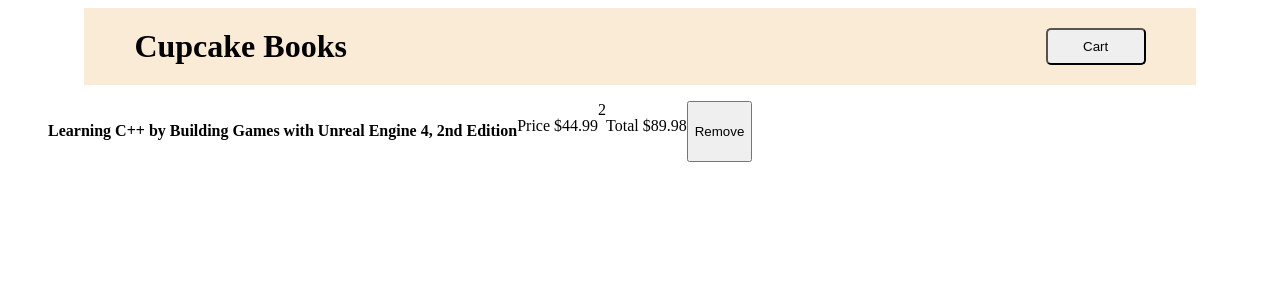
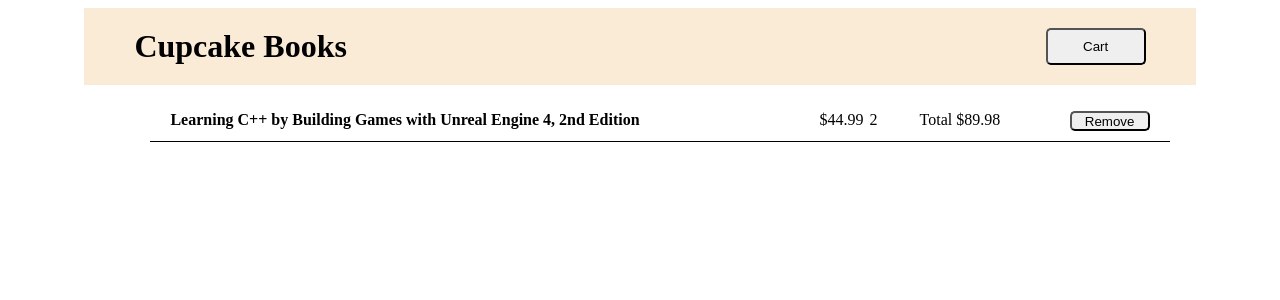
Before and after one commit to havkin/cupcake_test, a React app: page /cart in a window 1280 px wide. Shown: the top 300 px of the page. Built offline with nearby package versions, Linux system fonts and the light colour scheme.

Commit message:
добавлено удаление из корзины

```diff
--- a/src/components/Cart/Cart.jsx
+++ b/src/components/Cart/Cart.jsx
@@ -11,10 +11,10 @@
 
    render () {
 
-      const itemArray = this.props.cart.map( (item, index) => {
+      const itemArray = this.props.cart.map( item => {
          return (
             <CartItem
-               key={ index }
+               key={ item.id }
                item={ item }
             />
          );
--- a/src/components/CartItem/CartItem.css
+++ b/src/components/CartItem/CartItem.css
@@ -1,3 +1,35 @@
 .cart-item {
    display: flex;
+   max-width: 80%;
+   margin: 10px auto;
+   border-bottom: 1px solid #000;
+   padding: 10px 20px;
 }
+
+.cart-item h4 {
+   margin: 0;
+   flex-grow: 1;
+}
+
+.cart-item__price {
+   width: 50px;
+}
+
+.cart-item__qnt {
+   width: 50px;
+}
+
+.cart-item__total {
+   width: 150px;
+}
+
+.cart-item__remove-btn {
+   width: 80px;
+   height: 20px;
+   border-radius: 5px;
+}
+
+.cart-item__remove-btn:hover {
+   cursor: pointer;
+   background-color: #ddd;
+}
--- a/src/components/CartItem/CartItem.jsx
+++ b/src/components/CartItem/CartItem.jsx
@@ -1,20 +1,40 @@
 import React from 'react';
 import './CartItem.css';
 
+import { bindActionCreators } from 'redux';
+import { connect } from 'react-redux';
+
+import { delItemFromCart } from '../../store/actions/cart_action';
+
 class CartItem extends React.Component {
+
+   removeItem = id => {
+      this.props.delItemFromCart( id );
+   }
+
    render () {
       const price = +this.props.item.price;
       const qnt = +this.props.item.qnt;
       return (
          <li className="cart-item">
             <h4>{ this.props.item.title }</h4>
-            <p>Price ${ this.props.item.price } </p>
-            <div>{ this.props.item.qnt }</div>
-            <p>Total ${ price * qnt }</p>
-            <button>Remove</button>
+            <div className="cart-item__price">${ price } </div>
+            <div className="cart-item__qnt">{ qnt }</div>
+            <div className="cart-item__total">Total ${ price * qnt }</div>
+            <button
+               className="cart-item__remove-btn"
+               onClick={() => this.removeItem(this.props.item.id)}
+            >Remove</button>
          </li>
       );
    }
 }
 
-export default CartItem;
+// const mapStateToProps = ({ catalogReducer, }) => ({
+//    catalog: catalogReducer.catalog,
+
+// });
+
+const mapDispatchToProps = dispatch => bindActionCreators({ delItemFromCart }, dispatch);
+
+export default connect( null, mapDispatchToProps )( CartItem );
--- a/src/store/actions/cart_action.js
+++ b/src/store/actions/cart_action.js
@@ -5,3 +5,11 @@
    item,
    qnt
 });
+
+export const DEL_ITEM = '@@cart/DEL_ITEM';
+
+export const delItemFromCart = (itemId) => ({
+   type: DEL_ITEM,
+   itemId,
+
+});
--- a/src/store/reducers/cart_reducer.js
+++ b/src/store/reducers/cart_reducer.js
@@ -1,7 +1,8 @@
 import update from 'immutability-helper';
 
 import {
-   ADD_ITEM
+   ADD_ITEM,
+   DEL_ITEM,
 } from '../actions/cart_action';
 
 const initialStore = {
@@ -9,6 +10,7 @@
       {
          title:  "Learning C++ by Building Games with Unreal Engine 4, 2nd Edition",
          price: "44.99",
+         id: "9781788476249",
          qnt: 2,
       }
    ]
@@ -23,8 +25,20 @@
                   {
                      title: action.item.title,
                      price: action.item.price,
+                     id: action.item.isbn13,
                      qnt: action.qnt,
                   }
+               ]
+
+            }
+         });
+      }
+      case DEL_ITEM: {
+         const index = store.cart.findIndex( item => item.id === action.itemId);
+         return update(store, {
+            cart: {
+               $splice:[
+                  [index, 1]
                ]
 
             }
```
